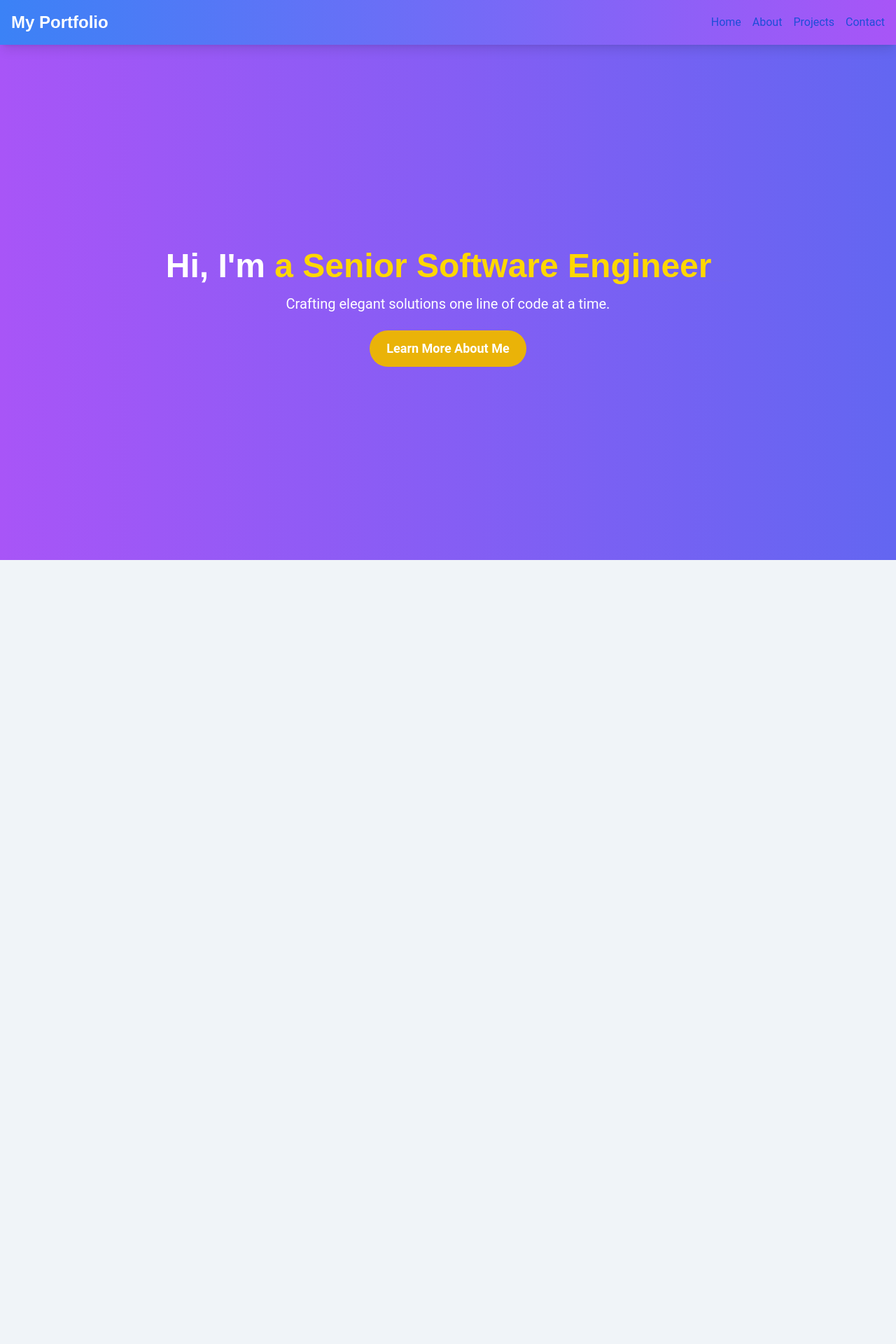
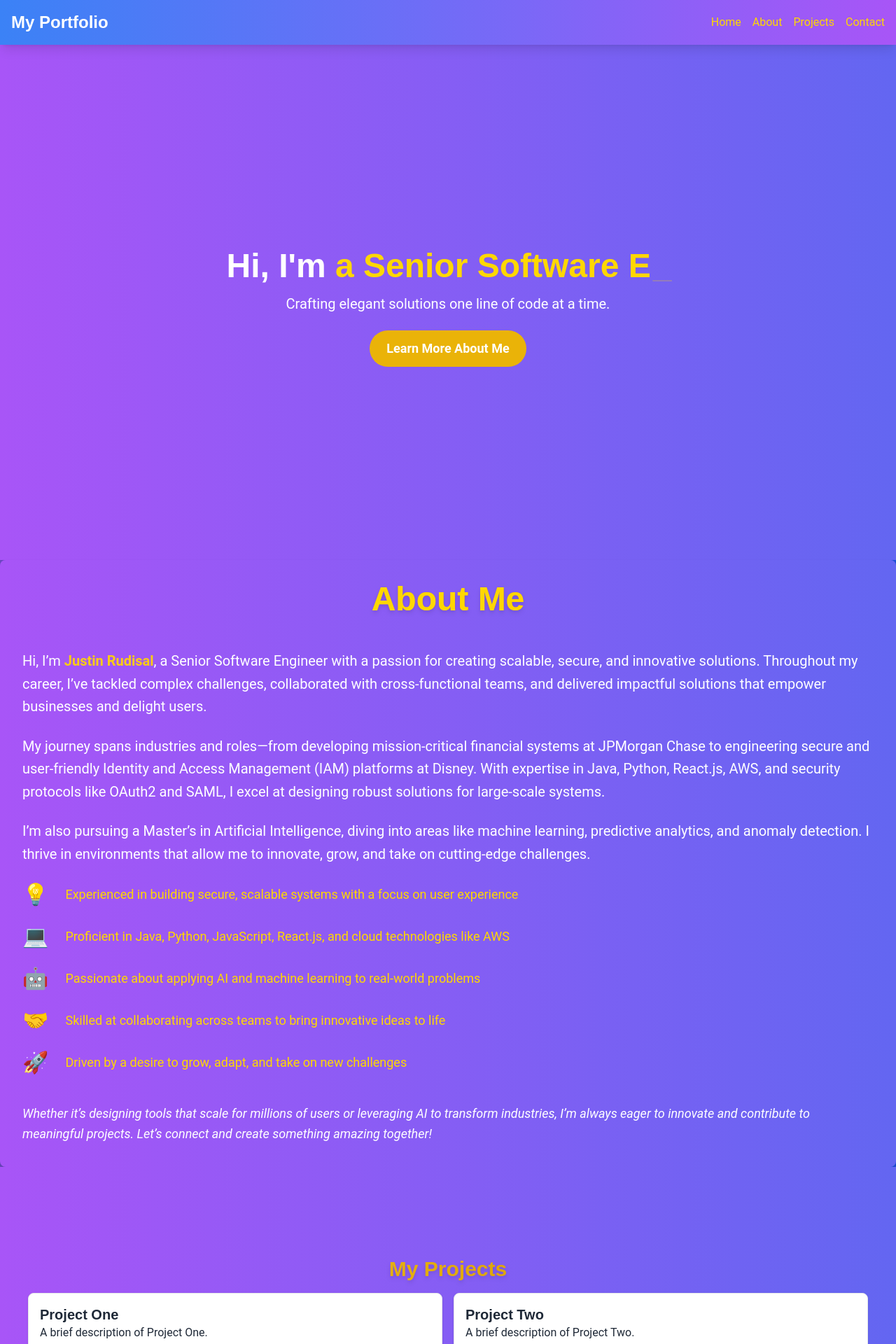
Before and after one commit to JustinRudisal/portfolio_website, a React (Vite) app: page / in a window 1280 px wide. Shown: the top 1920 px of the page at 70% size. Before the commit the page ends 800 px from the top, so only its background shows below. Built offline with nearby package versions, Linux system fonts and the light colour scheme.

Commit message:
More styling

```diff
--- a/package.json
+++ b/package.json
@@ -9,6 +9,7 @@
     "react": "18.3.1",
     "react-dom": "18.3.1",
     "react-router-dom": "7.0.1",
+    "react-scroll": "^1.9.0",
     "react-simple-typewriter": "^5.0.1",
     "web-vitals": "4.2.4"
   },
--- a/src/App.css
+++ b/src/App.css
@@ -8,8 +8,8 @@ html {
 
 body {
   font-family: 'Roboto', sans-serif;
-  background-color: #f0f4f8;
-  color: #333;
+  background: linear-gradient(to right, #6b46c1, #1d4ed8); /* Purple background */
+  color: #fff; /* Set default text color to white for readability */
 }
 
 h1, h2, h3, h4, h5, h6 {
@@ -17,7 +17,7 @@ h1, h2, h3, h4, h5, h6 {
 }
 
 a {
-  color: #1d4ed8;
+  color: #ffd700; /* Gold color for links */
   text-decoration: none;
 }
 
@@ -66,7 +66,6 @@ a:hover {
 
 /* Custom styles for the About section */
 #about {
-  background: linear-gradient(135deg, #f0f4f8, #d9e2ec);
   padding: 2rem;
   border-radius: 0.5rem;
   box-shadow: 0 4px 6px rgba(0, 0, 0, 0.1);
@@ -74,12 +73,12 @@ a:hover {
 
 #about h2 {
   font-family: 'Montserrat', sans-serif;
-  color: #6b46c1;
+  color: #ffd700; /* Gold color for headings */
 }
 
 #about p {
   font-family: 'Roboto', sans-serif;
-  color: #4a5568;
+  color: #fff; /* White color for text */
 }
 
 #about ul {
@@ -91,9 +90,10 @@ a:hover {
   display: flex;
   align-items: center;
   font-family: 'Roboto', sans-serif;
-  color: #4a5568;
+  color: #fff; /* White color for text */
 }
 
 #about ul li span {
   margin-right: 0.5rem;
+  color: #ffd700; /* Gold color for icons */
 }
--- a/src/App.jsx
+++ b/src/App.jsx
@@ -11,12 +11,10 @@ function App() {
   return (
     <>
       <Navbar />
-      <Routes>
-        <Route path="/" element={<Hero />} />
-        <Route path="/about" element={<About />} />
-        <Route path="/projects" element={<Projects />} />
-        <Route path="/contact" element={<Contact />} />
-      </Routes>
+      <Hero />
+      <About />
+      <Projects />
+      <Contact />
     </>
   );
 }
--- a/src/components/About.jsx
+++ b/src/components/About.jsx
@@ -2,65 +2,65 @@ import React from 'react';
 
 const About = () => {
   return (
-    <section id="about" className="mt-16 p-10 bg-gradient-to-br from-gray-50 to-gray-200 text-gray-800">
+    <section id="about" className="pt-32 p-10 bg-gradient-to-r from-purple-500 to-indigo-500 text-white">
       <div className="container mx-auto">
         {/* Heading */}
-        <h2 className="text-5xl font-extrabold mb-12 text-center text-transparent bg-clip-text bg-gradient-to-r from-purple-500 to-blue-500 drop-shadow-md">
+        <h2 className="text-5xl font-extrabold mb-12 text-center text-transparent bg-clip-text bg-gradient-to-r from-yellow-400 to-yellow-600 drop-shadow-md">
           About Me
         </h2>
 
         {/* Introduction */}
-        <p className="text-xl leading-relaxed mb-6 text-gray-700">
-          Hi, I’m <span className="font-bold text-purple-600">Justin Rudisal</span>, a Senior Software Engineer with a passion for creating scalable, secure, and innovative solutions.
+        <p className="text-xl leading-relaxed mb-6">
+          Hi, I’m <span className="font-bold text-yellow-400">Justin Rudisal</span>, a Senior Software Engineer with a passion for creating scalable, secure, and innovative solutions.
           Throughout my career, I’ve tackled complex challenges, collaborated with cross-functional teams, and delivered impactful solutions that empower businesses and delight users.
         </p>
 
         {/* Experience */}
-        <p className="text-xl leading-relaxed mb-6 text-gray-700">
+        <p className="text-xl leading-relaxed mb-6">
           My journey spans industries and roles—from developing mission-critical financial systems at JPMorgan Chase to engineering secure and user-friendly Identity and Access Management (IAM) platforms at Disney. With expertise in Java, Python, React.js, AWS, and security protocols like OAuth2 and SAML, I excel at designing robust solutions for large-scale systems.
         </p>
 
         {/* Personal Growth */}
-        <p className="text-xl leading-relaxed mb-6 text-gray-700">
+        <p className="text-xl leading-relaxed mb-6">
           I’m also pursuing a Master’s in Artificial Intelligence, diving into areas like machine learning, predictive analytics, and anomaly detection. I thrive in environments that allow me to innovate, grow, and take on cutting-edge challenges.
         </p>
 
         {/* Skills List */}
         <ul className="mt-6 space-y-6">
           <li className="flex items-center space-x-4">
-            <span className="text-3xl text-purple-500">💡</span>
-            <span className="text-lg text-gray-800">
+            <span className="text-3xl text-yellow-400">💡</span>
+            <span className="text-lg">
               Experienced in building secure, scalable systems with a focus on user experience
             </span>
           </li>
           <li className="flex items-center space-x-4">
-            <span className="text-3xl text-blue-500">💻</span>
-            <span className="text-lg text-gray-800">
+            <span className="text-3xl text-yellow-400">💻</span>
+            <span className="text-lg">
               Proficient in Java, Python, JavaScript, React.js, and cloud technologies like AWS
             </span>
           </li>
           <li className="flex items-center space-x-4">
-            <span className="text-3xl text-green-500">🤖</span>
-            <span className="text-lg text-gray-800">
+            <span className="text-3xl text-yellow-400">🤖</span>
+            <span className="text-lg">
               Passionate about applying AI and machine learning to real-world problems
             </span>
           </li>
           <li className="flex items-center space-x-4">
-            <span className="text-3xl text-yellow-500">🤝</span>
-            <span className="text-lg text-gray-800">
+            <span className="text-3xl text-yellow-400">🤝</span>
+            <span className="text-lg">
               Skilled at collaborating across teams to bring innovative ideas to life
             </span>
           </li>
           <li className="flex items-center space-x-4">
-            <span className="text-3xl text-pink-500">🚀</span>
-            <span className="text-lg text-gray-800">
+            <span className="text-3xl text-yellow-400">🚀</span>
+            <span className="text-lg">
               Driven by a desire to grow, adapt, and take on new challenges
             </span>
           </li>
         </ul>
 
         {/* Closing */}
-        <p className="text-lg leading-relaxed mt-10 text-gray-700 italic">
+        <p className="text-lg leading-relaxed mt-10 italic">
           Whether it’s designing tools that scale for millions of users or leveraging AI to transform industries,
           I’m always eager to innovate and contribute to meaningful projects. Let’s connect and create something amazing together!
         </p>
--- a/src/components/Contact.jsx
+++ b/src/components/Contact.jsx
@@ -2,9 +2,11 @@ import React from 'react';
 
 const Contact = () => {
   return (
-    <section id="contact" className="pt-20 p-10 bg-gray-800 text-white">
+    <section id="contact" className="pt-32 p-10 bg-gradient-to-r from-purple-500 to-indigo-500 text-white">
       <div className="container mx-auto">
-        <h2 className="text-3xl font-bold mb-4">Contact Me</h2>
+        <h2 className="text-3xl font-bold mb-4 text-center text-transparent bg-clip-text bg-gradient-to-r from-yellow-400 to-yellow-600 drop-shadow-md">
+          Contact Me
+        </h2>
         <form>
           <div className="mb-4">
             <input
@@ -28,7 +30,7 @@ const Contact = () => {
           </div>
           <button
             type="submit"
-            className="bg-blue-600 px-4 py-2 rounded text-white hover:bg-blue-700"
+            className="bg-yellow-500 px-4 py-2 rounded text-white hover:bg-yellow-600"
           >
             Send Message
           </button>
--- a/src/components/Hero.jsx
+++ b/src/components/Hero.jsx
@@ -1,5 +1,5 @@
 import React from 'react';
-import { Link } from 'react-router-dom';
+import { Link as ScrollLink } from 'react-scroll';
 import { Typewriter } from 'react-simple-typewriter';
 
 const Hero = () => {
@@ -24,12 +24,14 @@ const Hero = () => {
           </span>
         </h1>
         <p className="mt-4 text-xl">Crafting elegant solutions one line of code at a time.</p>
-        <Link
-          to="/about"
-          className="mt-6 inline-block bg-yellow-500 px-6 py-3 rounded-full text-white text-lg font-semibold hover:bg-yellow-600"
+        <ScrollLink
+          to="about"
+          smooth={true}
+          duration={1000}
+          className="mt-6 inline-block bg-yellow-500 px-6 py-3 rounded-full text-white text-lg font-semibold hover:bg-yellow-600 cursor-pointer"
         >
           Learn More About Me
-        </Link>
+        </ScrollLink>
       </div>
     </section>
   );
--- a/src/components/Navbar.jsx
+++ b/src/components/Navbar.jsx
@@ -1,5 +1,5 @@
 import React from 'react';
-import { Link } from 'react-router-dom';
+import { Link as ScrollLink } from 'react-scroll';
 
 const Navbar = () => {
   return (
@@ -7,10 +7,26 @@ const Navbar = () => {
       <div className="container mx-auto flex justify-between items-center p-4">
         <h1 className="text-2xl font-bold">My Portfolio</h1>
         <ul className="flex space-x-4">
-          <li><Link to="/" className="hover:text-yellow-400">Home</Link></li>
-          <li><Link to="/about" className="hover:text-yellow-400">About</Link></li>
-          <li><Link to="/projects" className="hover:text-yellow-400">Projects</Link></li>
-          <li><Link to="/contact" className="hover:text-yellow-400">Contact</Link></li>
+          <li>
+            <ScrollLink to="hero" smooth={true} duration={1000} className="hover:text-yellow-400 cursor-pointer">
+              Home
+            </ScrollLink>
+          </li>
+          <li>
+            <ScrollLink to="about" smooth={true} duration={1000} className="hover:text-yellow-400 cursor-pointer">
+              About
+            </ScrollLink>
+          </li>
+          <li>
+            <ScrollLink to="projects" smooth={true} duration={1000} className="hover:text-yellow-400 cursor-pointer">
+              Projects
+            </ScrollLink>
+          </li>
+          <li>
+            <ScrollLink to="contact" smooth={true} duration={1000} className="hover:text-yellow-400 cursor-pointer">
+              Contact
+            </ScrollLink>
+          </li>
         </ul>
       </div>
     </nav>
--- a/src/components/Projects.jsx
+++ b/src/components/Projects.jsx
@@ -15,12 +15,14 @@ const Projects = () => {
   ];
 
   return (
-    <section id="projects" className="pt-20 p-10 bg-white">
+    <section id="projects" className="pt-32 p-10 bg-gradient-to-r from-purple-500 to-indigo-500 text-white">
       <div className="container mx-auto">
-        <h2 className="text-3xl font-bold mb-4">My Projects</h2>
+        <h2 className="text-3xl font-bold mb-4 text-center text-transparent bg-clip-text bg-gradient-to-r from-yellow-400 to-yellow-600 drop-shadow-md">
+          My Projects
+        </h2>
         <div className="grid grid-cols-1 md:grid-cols-2 gap-4">
           {projects.map((project, index) => (
-            <div key={index} className="border rounded-lg p-4 shadow">
+            <div key={index} className="border rounded-lg p-4 shadow bg-white text-gray-800">
               <h3 className="text-xl font-bold">{project.title}</h3>
               <p>{project.description}</p>
               <a href={project.link} target="_blank" rel="noopener noreferrer" className="text-blue-500 hover:underline">
```
Also changed, not shown: 1 other file (tests, documents, lock files or other folders).
